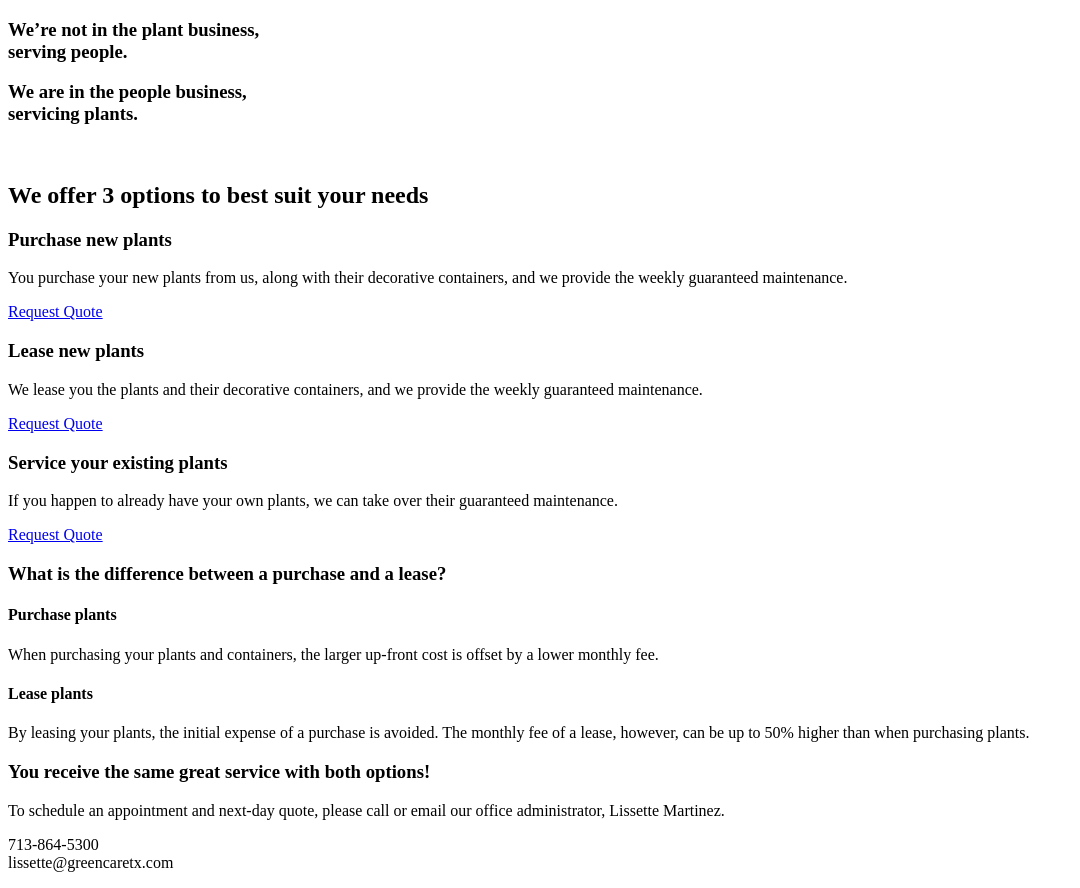
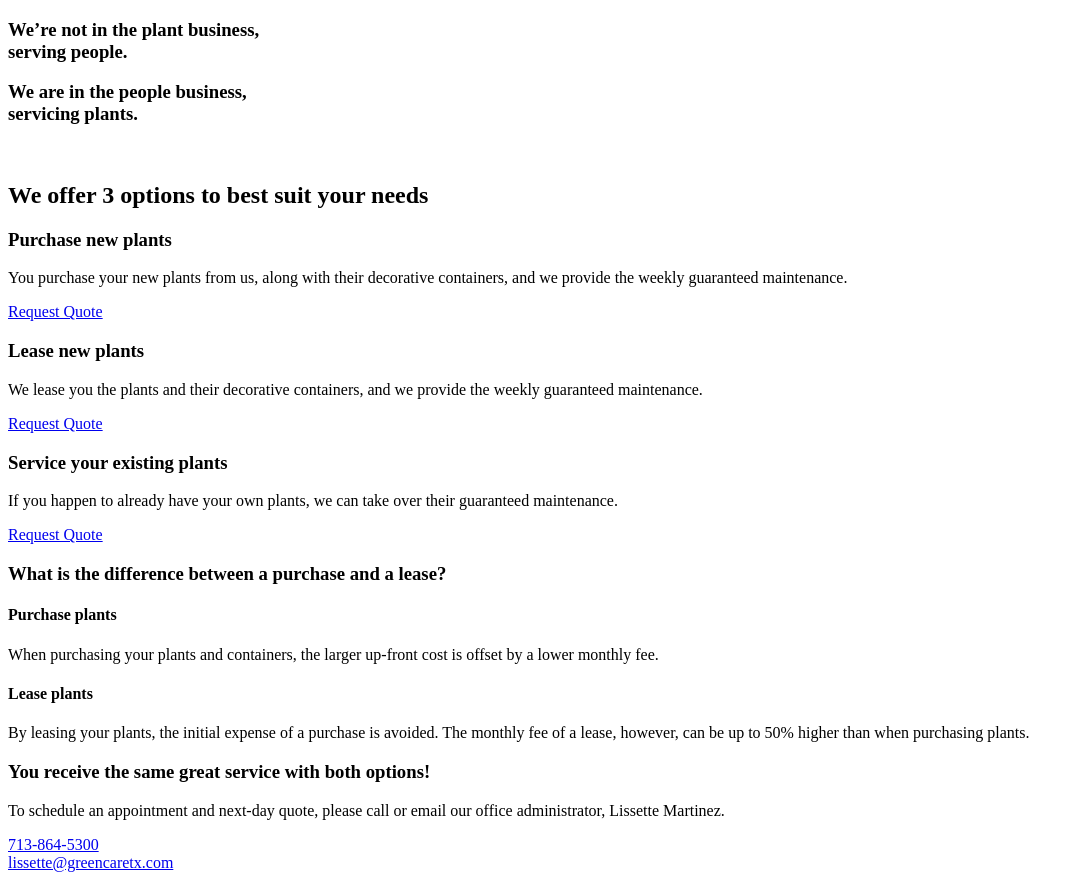
Before and after one commit to nico-watine/greencaretx-f6, a PHP site: page / in a window 1280 px wide. Shown: the part 741-1629 px from the top of the page, without its empty margins (0-1080 px from the left). Run offline with PHP 8.4, Linux system fonts and the light colour scheme.

Commit message:
Rename class and scss partial for accuracy

```diff
--- a/scss/pages/index/_scheduling-banner.scss
+++ b/scss/pages/index/_contact-banner.scss
@@ -1,4 +1,4 @@
-.scheduling-banner {
+.contact-banner {
 	&.light-banner {
 		background: #ded8cc;
 		color: $black;
@@ -42,7 +42,7 @@
 }
 
 @include breakpoint(medium) {
-	.scheduling-banner {
+	.contact-banner {
 		.prose-column {
 			.prose-wrap {
 				p {
@@ -54,7 +54,7 @@
 }
 
 @include breakpoint(large) {
-	.scheduling-banner {
+	.contact-banner {
 		.prose-column {
 			padding-bottom: rem-calc(40);
 		}
--- a/scss/pages/index/_index.scss
+++ b/scss/pages/index/_index.scss
@@ -1,6 +1,6 @@
 @import '_about-us.scss';
+@import '_contact-banner.scss';
 @import '_gallery.scss';
 @import '_hero.scss';
-@import '_scheduling-banner.scss';
 @import '_people-plants-slogan.scss';
 @import '_services.scss';
--- a/src/pages/index.php
+++ b/src/pages/index.php
@@ -34,7 +34,7 @@ body-class: index
 </div>
 
 <div id="main-content-section" data-magellan-target="main-content-section">
-	<section class="scheduling-banner light-banner">
+	<section class="contact-banner light-banner">
 		<div class="row">
 			<div class="large-7 columns prose-column">
 				<div class="prose-wrap float-center large-float-right">
@@ -116,7 +116,7 @@ body-class: index
 		</div>
 	</div>
 </section>
-<section class="scheduling-banner">
+<section class="contact-banner">
 	<div class="row">
 		<div class="large-7 columns prose-column">
 			<div class="prose-wrap float-center large-float-right">
@@ -125,7 +125,7 @@ body-class: index
 		</div>
 		<div class="large-5 columns contact-info-column">
 			<div class="prose-wrap float-center">
-				<p class="h3 font-weight-bold text-center">713-864-5300 <br>lissette@greencaretx.com</p>
+				<p class="h3 font-weight-bold text-center"><a href="tel:+1-713-864-5300">713-864-5300</a> <br><a href="mailto:lissette@greencaretx.com">lissette@greencaretx.com</a></p>
 			</div>
 		</div>
 	</div>
```
Also changed, not shown: css/app.css, 1 other file.
